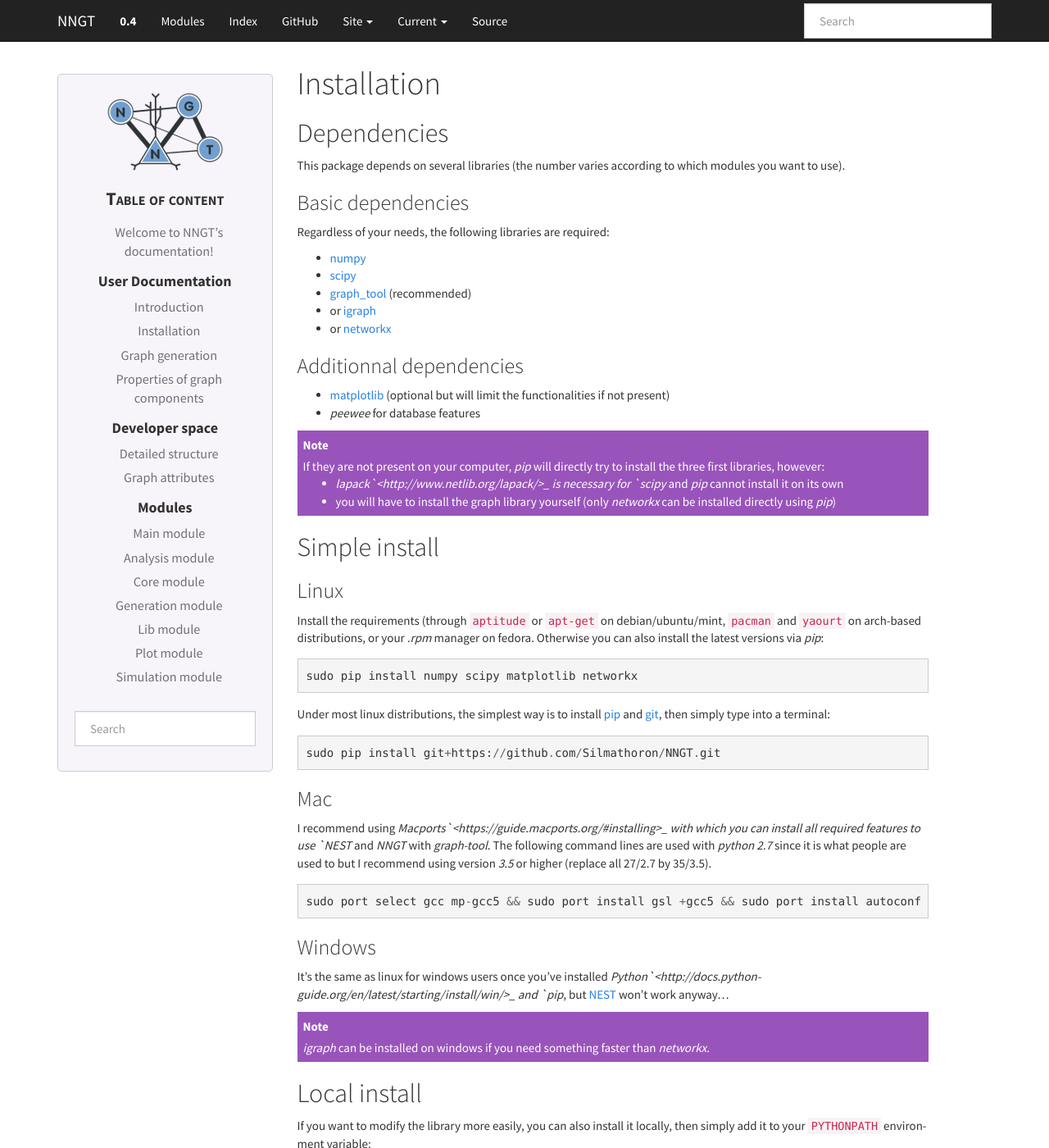
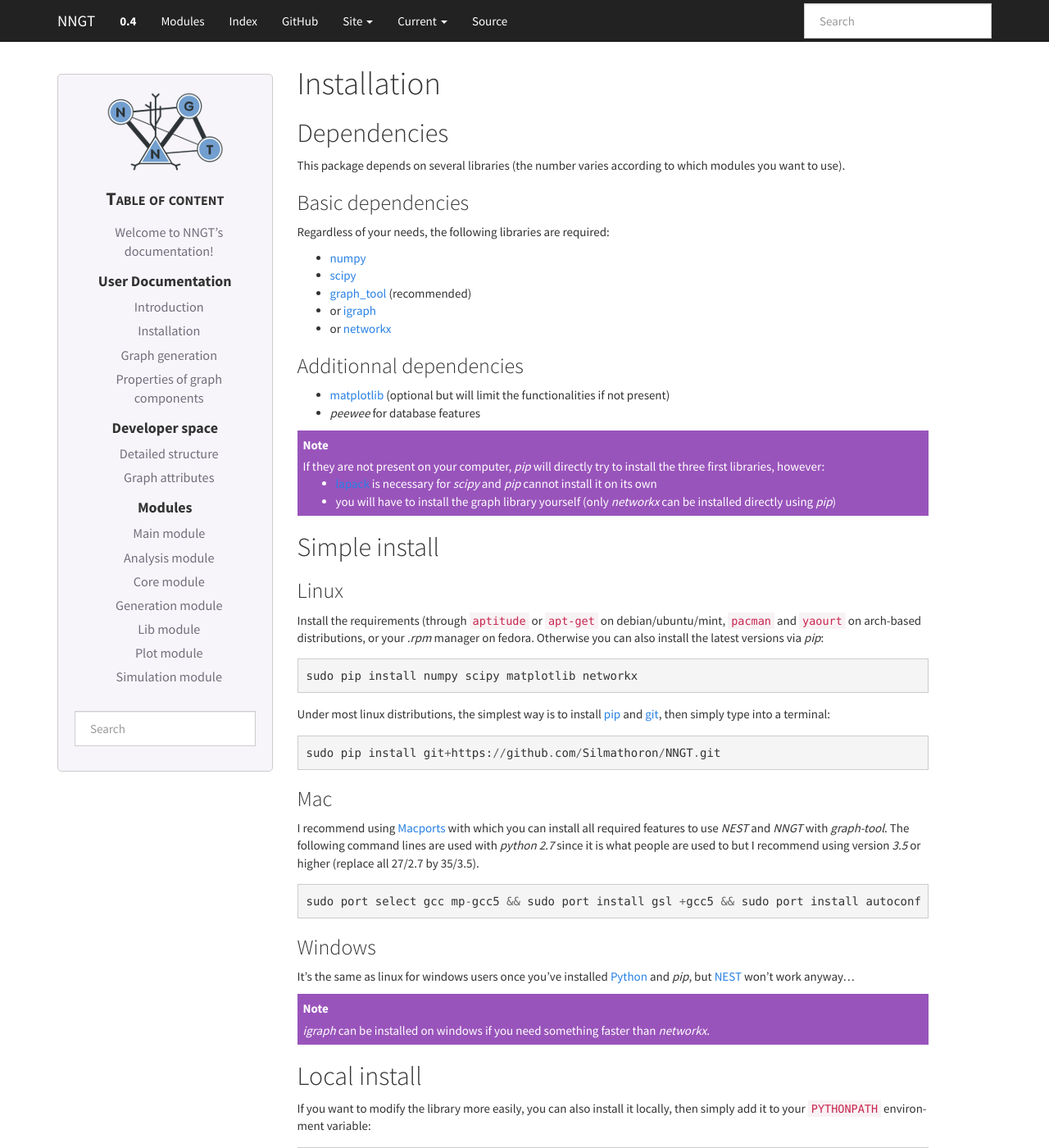
Before and after one commit to tfardet/NNGT, a Sphinx documentation site: the page built from doc/user/install.rst, in a window 1280 px wide and 1400 px high. Shown: the whole window at 82% size. Built offline with Sphinx 7.4.7, drawn with Linux system fonts in a browser that asks for light colours; pages that are not in the unit, such as notebooks, are missing from menus.

Commit message:
corrected doc and gdegree_list for networkx

```diff
--- a/doc/user/install.rst
+++ b/doc/user/install.rst
@@ -28,7 +28,7 @@
 .. note::
     If they are not present on your computer, `pip` will directly try to install the three first libraries, however:
 
-    * `lapack`<http://www.netlib.org/lapack/>_ is necessary for `scipy` and `pip` cannot install it on its own
+    * `lapack <http://www.netlib.org/lapack/>`_ is necessary for `scipy` and `pip` cannot install it on its own
     * you will have to install the graph library yourself (only `networkx` can be installed directly using `pip`)
 
 
@@ -49,14 +49,14 @@
 Mac
 ---
 
-I recommend using `Macports`<https://guide.macports.org/#installing>_ with which you can install all required features to use `NEST` and `NNGT` with `graph-tool`. The following command lines are used with `python 2.7` since it is what people are used to but I recommend using version `3.5` or higher (replace all 27/2.7 by 35/3.5). ::
+I recommend using `Macports <https://guide.macports.org/#installing>`_ with which you can install all required features to use `NEST` and `NNGT` with `graph-tool`. The following command lines are used with `python 2.7` since it is what people are used to but I recommend using version `3.5` or higher (replace all 27/2.7 by 35/3.5). ::
 
     sudo port select gcc mp-gcc5 && sudo port install gsl +gcc5 && sudo port install autoconf automake libtool && sudo port install python27 pip && sudo port select python python27 && sudo port install py27-cython && sudo port select cython cython27 && sudo port install py27-numpy py27-scipy py27-matplotlib py27-ipython && sudo port select ipython ipython-2.7 && sudo port install py-graph-tool gtk3
 
 Windows
 -------
 
-It's the same as linux for windows users once you've installed `Python`<http://docs.python-guide.org/en/latest/starting/install/win/>_ and `pip`, but `NEST <http://www.nest-simulator.org/>`_ won't work anyway...
+It's the same as linux for windows users once you've installed `Python <http://docs.python-guide.org/en/latest/starting/install/win/>`_ and `pip`, but `NEST <http://www.nest-simulator.org/>`_ won't work anyway...
 
 .. note ::
     `igraph` can be installed on windows if you need something faster than `networkx`.
```
Also changed, not shown: 1 other file.
